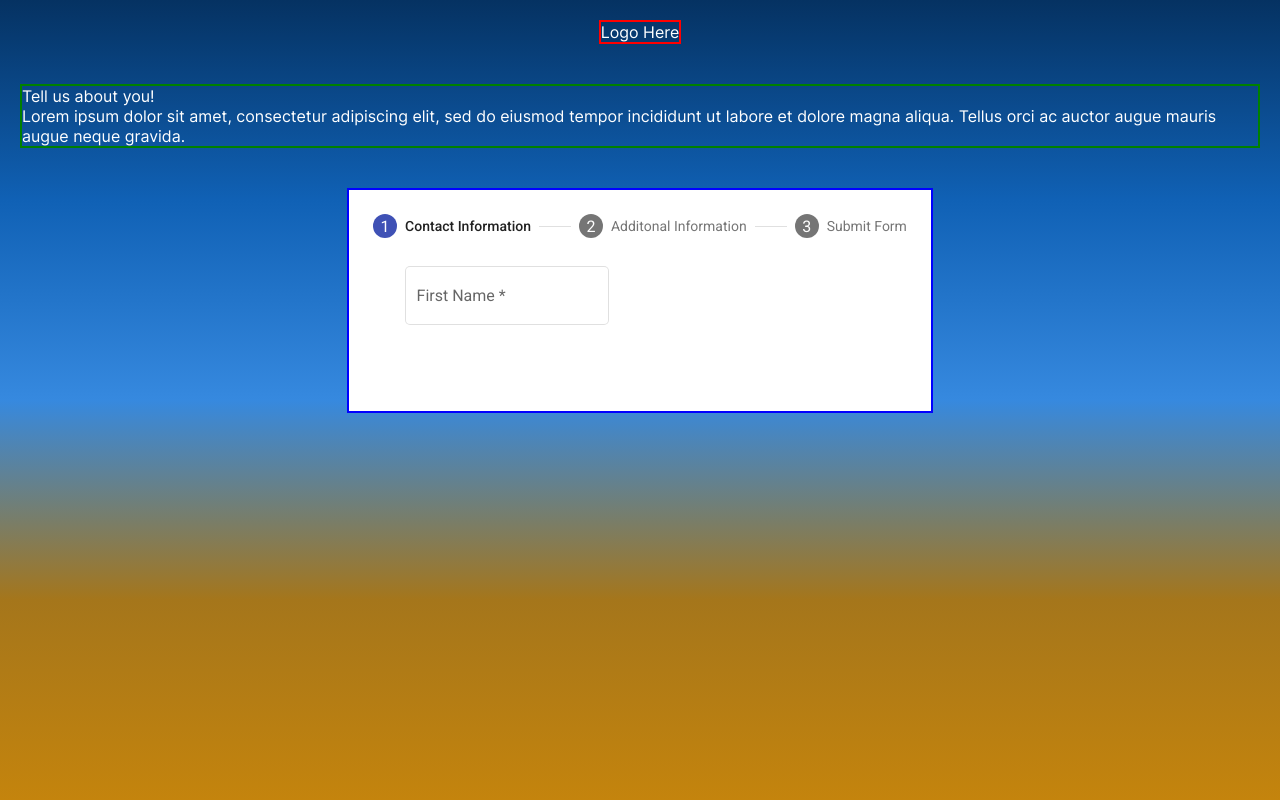
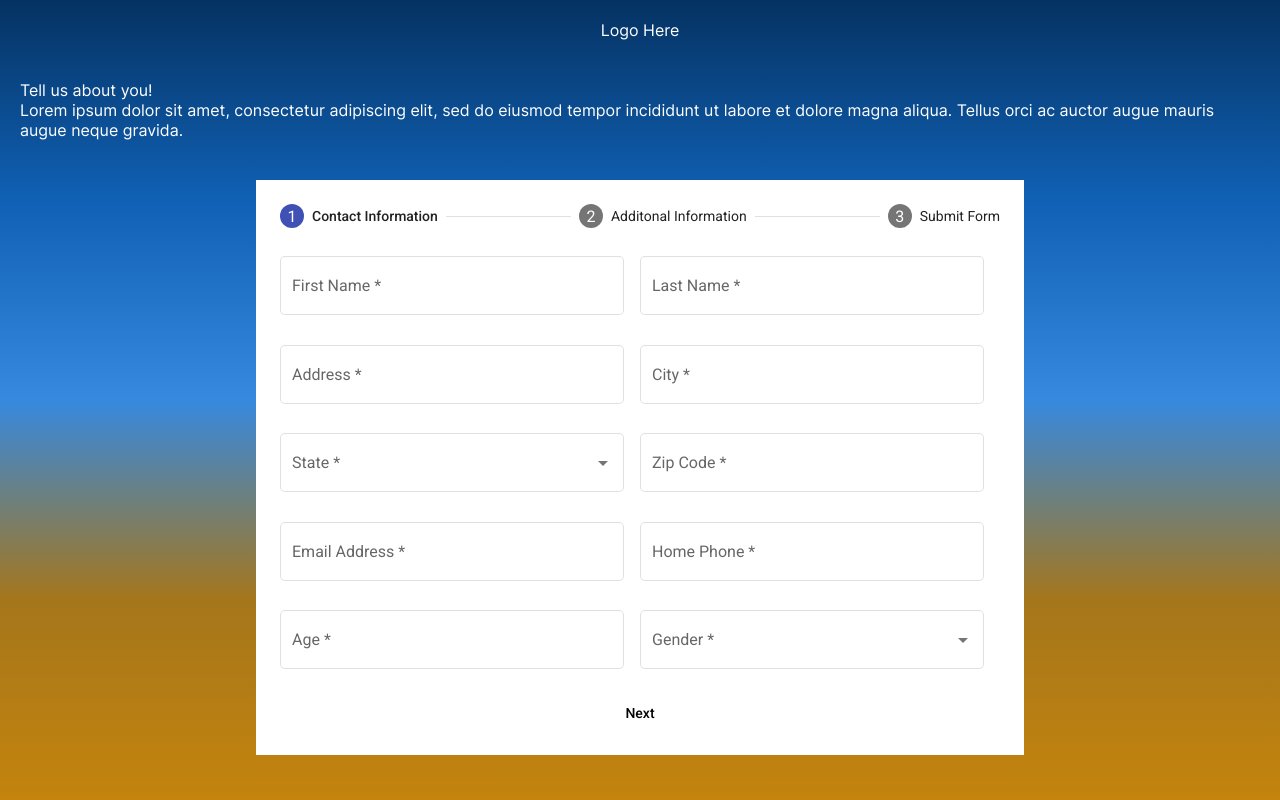
Before and after one commit to LagreMedia/Cain_, an Angular app: page / in a window 1280 px wide. Shown: the top 800 px of the page. Built offline with nearby package versions, Linux system fonts and the light colour scheme.

Commit message:
add form controls

```diff
--- a/src/app/form/form.component.html
+++ b/src/app/form/form.component.html
@@ -12,32 +12,42 @@
             </p>
         </div>
         <div class="form-step-wrapper">
-            <mat-stepper [linear]="true" #stepper [orientation]="orientationType">
-                <mat-step>
+            <mat-stepper #stepper [orientation]="orientationType" linear="false">
+                <mat-step [stepControl]="contactInfoFormGroup" errorMessage="Form not complete">
                     <ng-template matStepLabel class="label">Contact Information</ng-template>
-                    <form>
-                        <app-input-field
+                    <form [formGroup]="contactInfoFormGroup">
+                         <app-input-field
                             fieldLabel='First Name'
                             [(ngModel)]="contactInfo.firstname"
                             placeHolder='John'
                             [formControl]="contactInfoFormGroup.get('firstName')"
                             [onError]="getErrorMessage(contactInfoFormGroup.get('firstName'))"
-                            #firstname
-                        ></app-input-field>
-                        <!-- <app-input-field
-                            [fieldLabel]="'Last Name'"
-                            [placeHolder]="'Doe'"
-                            [formControl]="contactInfoFormGroup.get('lastName')"
+                            name="firstname"
+                            ngDefaultControl
                         ></app-input-field>
                         <app-input-field
-                            [fieldLabel]="'Address'"
-                            [placeHolder]="'1233 Lake Ave'"
-                            [formControl]="contactInfoFormGroup.get('address')"
+                            fieldLabel='Last Name'
+                            placeHolder='Doe'
+                            [formControl]="contactInfoFormGroup.get('lastName')"
+                            [onError]="getErrorMessage(contactInfoFormGroup.get('firstName'))"
+                            name="firstname"
+                            ngDefaultControl
                         ></app-input-field>
                         <app-input-field
-                            [fieldLabel]="'City'"
-                            [placeHolder]="'New York'"
+                            fieldLabel='Address'
+                            placeHolder='1233 Lake Ave'
+                            [formControl]="contactInfoFormGroup.get('address')"
+                            [onError]="getErrorMessage(contactInfoFormGroup.get('firstName'))"
+                            name="firstname"
+                            ngDefaultControl
+                        ></app-input-field>
+                        <app-input-field
+                            fieldLabel='City'
+                            placeHolder='New York'
                             [formControl]="contactInfoFormGroup.get('city')"
+                            [onError]="getErrorMessage(contactInfoFormGroup.get('firstName'))"
+                            name="firstname"
+                            ngDefaultControl
                         ></app-input-field>
                         <app-input-field
                             fieldLabel='State'
@@ -45,55 +55,118 @@
                             [formControl]="contactInfoFormGroup.get('state')"
                             inputType="dropdown"
                             [list]="US_STATES"
+                            [onError]="getErrorMessage(contactInfoFormGroup.get('firstName'))"
+                            name="firstname"
+                            ngDefaultControl
                         ></app-input-field>
                         <app-input-field
-                            [fieldLabel]="'Zip Code'"
-                            [placeHolder]="'12335'"
+                            fieldLabel='Zip Code'
+                            placeHolder='12335'
                             [formControl]="contactInfoFormGroup.get('zipCode')"
+                            [onError]="getErrorMessage(contactInfoFormGroup.get('firstName'))"
+                            name="firstname"
+                            ngDefaultControl
                         ></app-input-field>
                         <app-input-field
-                            [fieldLabel]="'Email Address'"
-                            [placeHolder]="'johndoe@email.com'"
+                            fieldLabel='Email Address'
+                            placeHolder='johndoe@email.com'
                             [formControl]="contactInfoFormGroup.get('emailAddress')"
+                            [onError]="getErrorMessage(contactInfoFormGroup.get('firstName'))"
+                            name="firstname"
+                            ngDefaultControl
                         ></app-input-field>
                         <app-input-field
-                            [fieldLabel]="'Home Phone'"
-                            [placeHolder]="'xxx-xxx-xxxx'"
+                            fieldLabel='Home Phone'
+                            placeHolder='xxx-xxx-xxxx'
                             [formControl]="contactInfoFormGroup.get('homePhone')"
+                            [onError]="getErrorMessage(contactInfoFormGroup.get('firstName'))"
+                            name="firstname"
+                            ngDefaultControl
                         ></app-input-field>
                         <app-input-field
-                            [fieldLabel]="'Age'"
-                            [placeHolder]="'12'"
+                            fieldLabel='Age'
+                            placeHolder='12'
                             [formControl]="contactInfoFormGroup.get('age')"
                             inputType="number"
+                            [onError]="getErrorMessage(contactInfoFormGroup.get('firstName'))"
+                            name="firstname"
+                            ngDefaultControl
                         ></app-input-field>
                         <app-input-field
-                            [fieldLabel]="'Gender'"
-                            [placeHolder]="'1233 Lake Ave'"
+                            fieldLabel='Gender'
+                            placeHolder='1233 Lake Ave'
                             [formControl]="contactInfoFormGroup.get('gender')"
                             inputType="dropdown"
                             [list]="['Male', 'Female']"
-                        ></app-input-field> -->
+                            [onError]="getErrorMessage(contactInfoFormGroup.get('firstName'))"
+                            name="firstname"
+                            ngDefaultControl
+                        ></app-input-field>
                     </form>
                     <div class="button-next">
                         <button mat-button matStepperNext>Next</button>
                     </div>
                 </mat-step>
-                <mat-step>
+                <mat-step [stepControl]="contactInfoFormGroup" errorMessage="Form not complete">
                     <ng-template matStepLabel>Additonal Information</ng-template>
                     <form>
-                        <!-- <app-input-field
-                            [fieldLabel]="'First Name'"
-                            [placeHolder]="'John'"
+                        <app-input-field
+                            fieldLabel="High school graduation year (or GED)?"
+                            inputType="dropdown"
+                            [list]="[1, 2, 3]"
+                            [onError]="getErrorMessage(contactInfoFormGroup.get('firstName'))"
+                            name="highschool"
+                            ngDefaultControl
                         ></app-input-field>
                         <app-input-field
-                            [fieldLabel]="'First Name'"
-                            [placeHolder]="'John'"
+                            fieldLabel="Military Affiliation?"
+                            inputType="dropdown"
+                            [list]="[1, 2, 3]"
+                            [onError]="getErrorMessage(contactInfoFormGroup.get('firstName'))"
+                            name="highschool"
+                            ngDefaultControl
                         ></app-input-field>
                         <app-input-field
-                            [fieldLabel]="'First Name'"
-                            [placeHolder]="'John'"
-                        ></app-input-field> -->
+                            fieldLabel="Highest Level of Education Completed"
+                            inputType="dropdown"
+                            [list]="[1, 2, 3]"
+                            [onError]="getErrorMessage(contactInfoFormGroup.get('firstName'))"
+                            name="highschool"
+                            ngDefaultControl
+                        ></app-input-field>
+                        <app-input-field
+                            fieldLabel="Program of Interest"
+                            inputType="dropdown"
+                            [list]="[1, 2, 3]"
+                            [onError]="getErrorMessage(contactInfoFormGroup.get('firstName'))"
+                            name="highschool"
+                            ngDefaultControl
+                        ></app-input-field>
+                        <app-input-field
+                            fieldLabel="Campus Preference"
+                            inputType="dropdown"
+                            [list]="[1, 2, 3]"
+                            [onError]="getErrorMessage(contactInfoFormGroup.get('firstName'))"
+                            name="highschool"
+                            ngDefaultControl
+                        ></app-input-field>
+                        <app-input-field
+                            fieldLabel="Desired State Date?"
+                            inputType="dropdown"
+                            [list]="[1, 2, 3]"
+                            [onError]="getErrorMessage(contactInfoFormGroup.get('firstName'))"
+                            name="highschool"
+                            ngDefaultControl
+                        ></app-input-field>
+                        <app-input-field
+                            fieldLabel="On a scale of 1-10 with 10 being the highest, how motivated are you to further your education?"
+                            inputType="dropdown"
+                            [list]="[1, 2, 3]"
+                            [onError]="getErrorMessage(contactInfoFormGroup.get('firstName'))"
+                            name="highschool"
+                            ngDefaultControl
+                            style="font-size:small"
+                        ></app-input-field>
                     </form>
                     <div class="button-next">
                         <button mat-button matStepperPrevious>Go Back</button>
@@ -102,22 +175,10 @@
                 </mat-step>
                 <mat-step>
                     <ng-template matStepLabel>Submit Form</ng-template>
-                    <form>
-                        <!-- <app-input-field
-                            [fieldLabel]="'First Name'"
-                            [placeHolder]="'John'"
-                        ></app-input-field>
-                        <app-input-field
-                            [fieldLabel]="'First Name'"
-                            [placeHolder]="'John'"
-                        ></app-input-field>
-                        <app-input-field
-                            [fieldLabel]="'First Name'"
-                            [placeHolder]="'John'"
-                        ></app-input-field> -->
-                    </form>
+                    <p style="color: black;">Legal Information Here</p>
                     <div class="button-next">
                         <button mat-button matStepperPrevious>Go Back</button>
+                        <button mat-raised-button (click)="onSubmit()">Submit</button>
                     </div>
                 </mat-step>
             </mat-stepper>
--- a/src/app/form/form.component.scss
+++ b/src/app/form/form.component.scss
@@ -15,20 +15,22 @@
         display: flex;
         flex-direction: column;
         .logo-wrapper {
-            border: 2px solid red;
             margin: 20px;
         }
         .info-wrapper {
-            border: 2px solid green;
             margin: 20px;
         }
         .form-step-wrapper {
-            border: 2px solid blue;
+            width: 60%;
             margin: 20px;
             form {
                 display: grid;
                 grid-template-columns: 1fr 1fr;
                 justify-items: center;
+
+                app-input-field {
+                    width: 100%;
+                }
             }
             mat-stepper {
                 height: 100%;
@@ -52,6 +54,7 @@
         .button-next {
             display: flex;
             justify-content: space-around;
+            color: black;
         }
     }
 
--- a/src/app/form/form.component.ts
+++ b/src/app/form/form.component.ts
@@ -1,6 +1,5 @@
 import { Component, HostListener, OnInit } from '@angular/core';
-import { FormControl, FormGroup, Validators } from '@angular/forms';
-
+import { FormBuilder, FormControl, FormGroup, Validators } from '@angular/forms';
 
 @Component({
   selector: 'app-form',
@@ -27,7 +26,6 @@ export class FormComponent implements OnInit {
     age: new FormControl('', [Validators.required]),
     gender: new FormControl('', [Validators.required])
   });
-  firstname = new FormControl('', [Validators.required]);
 
   contactInfo = {
     firstname: '',
@@ -43,6 +41,13 @@ export class FormComponent implements OnInit {
     }
   }
 
+  onError(control: FormControl) {
+    if (control.hasError('required')) {
+      return "Field is required"
+    }
+    return ''
+  }
+
   getErrorMessage(formControl: any) {
     if (formControl.hasError('required')) {
       return 'Field is Required';
@@ -55,4 +60,8 @@ export class FormComponent implements OnInit {
   ngOnInit(): void {
   }
 
+  onSubmit() {
+    console.log(this.contactInfoFormGroup.get('firstName')?.value)
+  }
+
 }
--- a/src/app/shared/input-field/input-field.component.scss
+++ b/src/app/shared/input-field/input-field.component.scss
@@ -0,0 +1,6 @@
+div {
+    margin-right: 16px;
+    mat-form-field {
+        width: 100%;
+    }
+}
--- a/src/app/shared/shared.module.ts
+++ b/src/app/shared/shared.module.ts
@@ -6,6 +6,7 @@ import { InputFieldComponent } from './input-field/input-field.component';
 import { MatFormFieldModule } from '@angular/material/form-field';
 import { MatInputModule } from '@angular/material/input';
 import { MatSelectModule } from '@angular/material/select';
+import { FormsModule, ReactiveFormsModule } from '@angular/forms';
 
 @NgModule({
   declarations: [
@@ -17,7 +18,9 @@ import { MatSelectModule } from '@angular/material/select';
     CommonModule,
     MatFormFieldModule,
     MatInputModule,
-    MatSelectModule
+    MatSelectModule,
+    FormsModule,
+    ReactiveFormsModule
   ],
   schemas: [
     NO_ERRORS_SCHEMA,
```
Also changed, not shown: src/app/form/form.module.ts (+7 -0 lines), src/app/shared/input-field/input-field.component.html (+8 -6 lines), src/app/shared/input-field/input-field.component.ts (+1 -10 lines).
